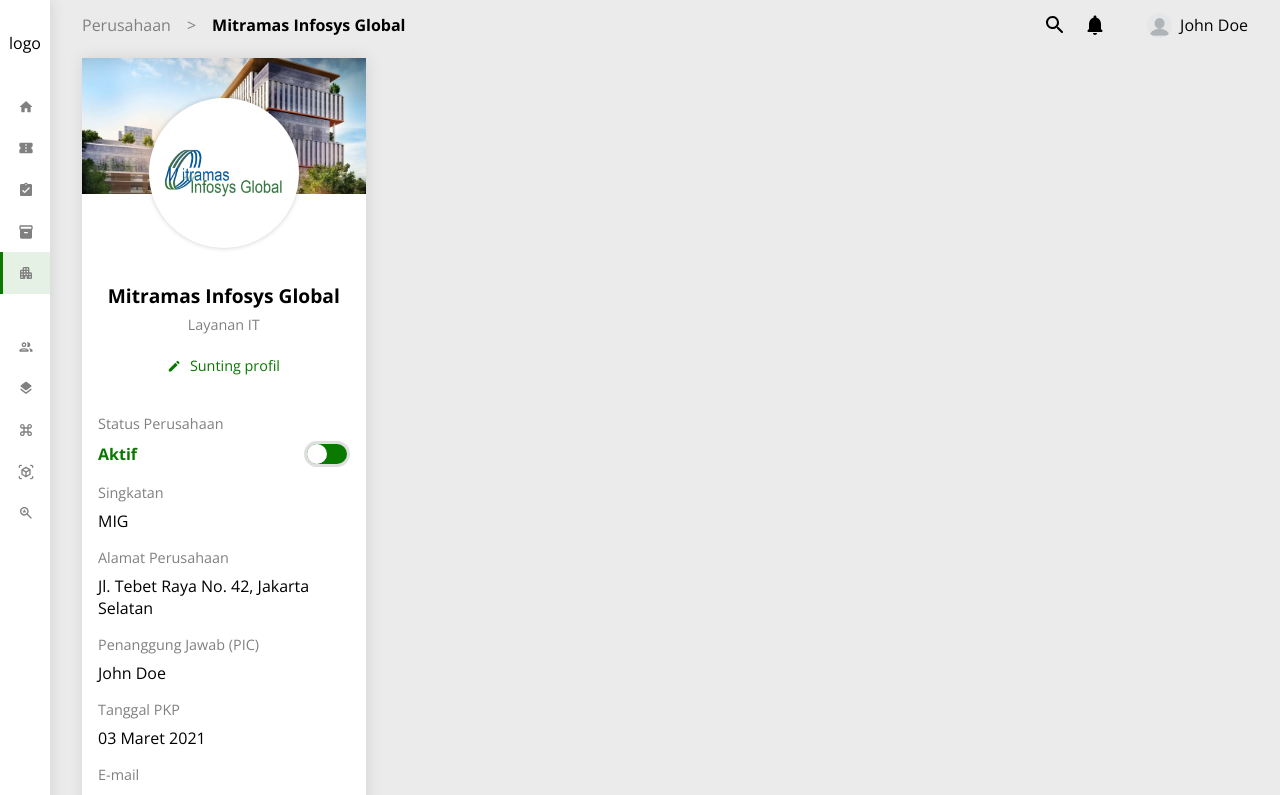
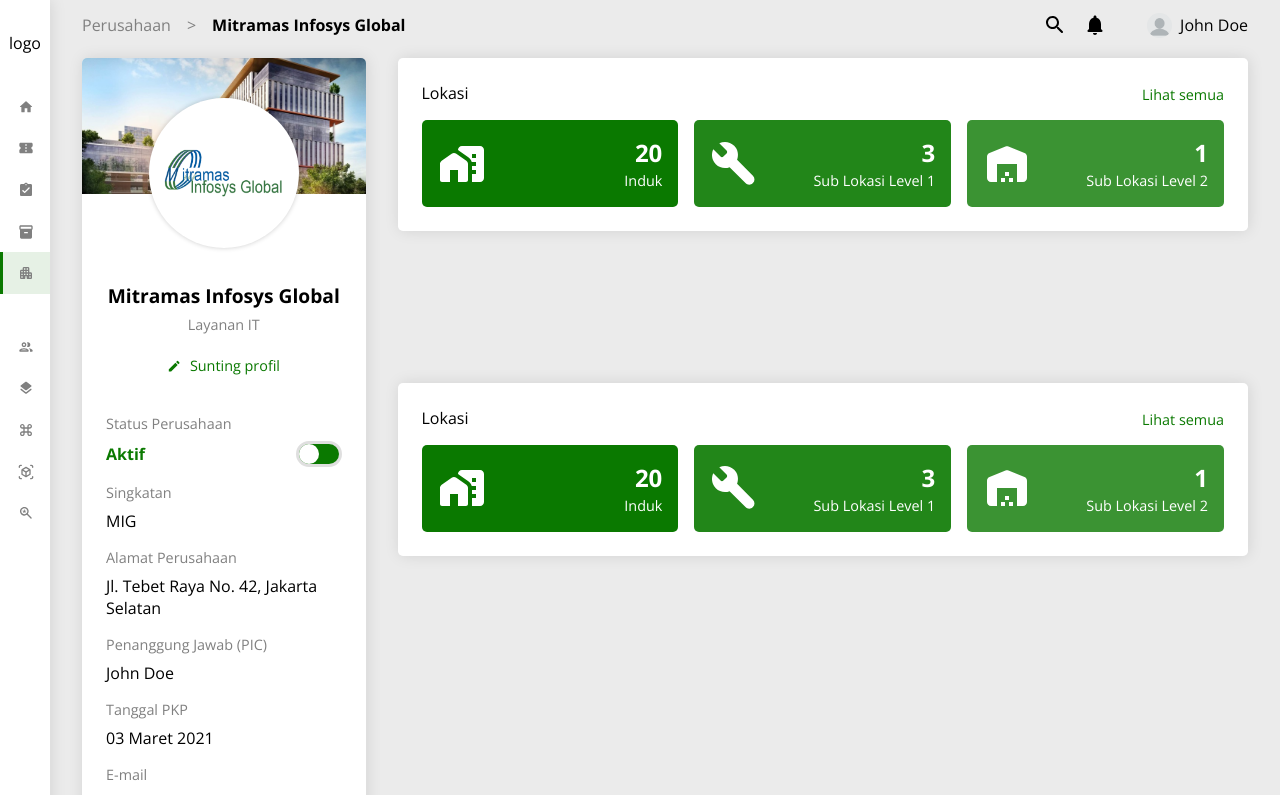
Before and after one commit to wchen19/assignment-fed-mig, a React (Create React App) app: page / in a window 1280 px wide. Shown: the top 795 px of the page. Built offline with nearby package versions, Linux system fonts and the light colour scheme.

Commit message:
feat: create Location component

```diff
--- a/src/components/Card/Card.scss
+++ b/src/components/Card/Card.scss
@@ -3,4 +3,6 @@
   flex-direction: column;
   background-color: white;
   box-shadow: 1px 0px 15px rgba($color: #000000, $alpha: 0.1);
+  border-radius: 5px;
+  overflow: hidden;
 }
--- a/src/components/CompanyInfo/CompanyInfo.scss
+++ b/src/components/CompanyInfo/CompanyInfo.scss
@@ -4,6 +4,8 @@
   height: 15%;
   object-fit: cover;
   z-index: 0;
+  border-top-left-radius: 5px;
+  border-top-right-radius: 5px;
 }
 
 .company-info {
@@ -11,7 +13,7 @@
   flex-direction: column;
   align-items: center;
   justify-content: center;
-  padding: 1.5rem 1rem;
+  padding: 1.5rem;
   z-index: 10;
   gap: 0.4rem;
 
@@ -49,6 +51,10 @@
     font-size: 0.9rem;
     color: #0a7900;
     margin-top: 1rem;
+
+    &:hover {
+      cursor: pointer;
+    }
 
     svg {
       font-size: 0.9rem;
--- /dev/null
+++ b/src/components/Location/Location.jsx
@@ -0,0 +1,44 @@
+import React from 'react';
+import Card from '../../components/Card/Card';
+import MapsHomeWorkRoundedIcon from '@mui/icons-material/MapsHomeWorkRounded';
+import BuildRoundedIcon from '@mui/icons-material/BuildRounded';
+import WarehouseRoundedIcon from '@mui/icons-material/WarehouseRounded';
+import './Location.scss';
+
+const Location = () => {
+  return (
+    <Card>
+      <div className='location'>
+        <div className='top'>
+          <div className='desc'>Lokasi</div>
+          <span>Lihat semua</span>
+        </div>
+        <div className='bottom'>
+          <div className='box-1'>
+            <MapsHomeWorkRoundedIcon />
+            <div className='detail'>
+              <div className='number'>20</div>
+              <span>Induk</span>
+            </div>
+          </div>
+          <div className='box-2'>
+            <BuildRoundedIcon />
+            <div className='detail'>
+              <div className='number'>3</div>
+              <span>Sub Lokasi Level 1</span>
+            </div>
+          </div>
+          <div className='box-3'>
+            <WarehouseRoundedIcon />
+            <div className='detail'>
+              <div className='number'>1</div>
+              <span>Sub Lokasi Level 2</span>
+            </div>
+          </div>
+        </div>
+      </div>
+    </Card>
+  );
+};
+
+export default Location;
--- /dev/null
+++ b/src/components/Location/Location.scss
@@ -0,0 +1,69 @@
+.location {
+  display: flex;
+  flex-direction: column;
+  gap: 1rem;
+  justify-content: center;
+  align-items: center;
+  padding: 1.5rem;
+
+  .top {
+    display: flex;
+    justify-content: space-between;
+    align-items: flex-end;
+    width: 100%;
+
+    span {
+      font-size: 0.9rem;
+      color: #0a7900;
+      &:hover {
+        cursor: pointer;
+      }
+    }
+  }
+
+  .bottom {
+    display: flex;
+    justify-content: space-between;
+    align-items: center;
+    gap: 1rem;
+    width: 100%;
+
+    .box-1,
+    .box-2,
+    .box-3 {
+      display: flex;
+      justify-content: space-between;
+      align-items: center;
+      width: 100%;
+      background-color: rgba($color: #0a7900, $alpha: 1);
+      color: white;
+      padding: 1rem;
+      border-radius: 5px;
+
+      svg {
+        font-size: 3rem;
+      }
+
+      .detail {
+        .number {
+          font-size: 1.5rem;
+          font-weight: bold;
+          text-align: right;
+        }
+
+        span {
+          font-weight: lighter;
+          font-size: 0.9rem;
+        }
+      }
+    }
+
+    .box-2 {
+      background-color: rgba($color: #0a7900, $alpha: 0.9);
+    }
+
+    .box-3 {
+      background-color: rgba($color: #0a7900, $alpha: 0.8);
+    }
+  }
+}
--- a/src/pages/Company/Company.jsx
+++ b/src/pages/Company/Company.jsx
@@ -1,14 +1,22 @@
 import React from 'react';
 import CompanyInfo from '../../components/CompanyInfo/CompanyInfo';
+import Location from '../../components/Location/Location';
 import './Company.scss';
 
 const Company = () => {
   return (
-    <div className='company'>
+    <div className='company row'>
       <div className='flex-1'>
         <CompanyInfo />
       </div>
-      <div className='flex-3'></div>
+      <div className='flex-3 column'>
+        <div className='flex-1'>
+          <Location />
+        </div>
+        <div className='flex-2'>
+          <Location />
+        </div>
+      </div>
     </div>
   );
 };
--- a/src/pages/Company/Company.scss
+++ b/src/pages/Company/Company.scss
@@ -1,7 +1,5 @@
 .company {
   margin: 1rem 0;
-  display: flex;
-  gap: 2rem;
   max-width: 100%;
   max-height: 100%;
 
@@ -10,8 +8,24 @@
     flex: 1;
   }
 
+  .flex-2 {
+    position: relative;
+    flex: 2;
+  }
+
   .flex-3 {
     position: relative;
     flex: 3;
   }
 }
+
+.column {
+  display: flex;
+  flex-direction: column;
+  gap: 2rem;
+}
+
+.row {
+  display: flex;
+  gap: 2rem;
+}
```
